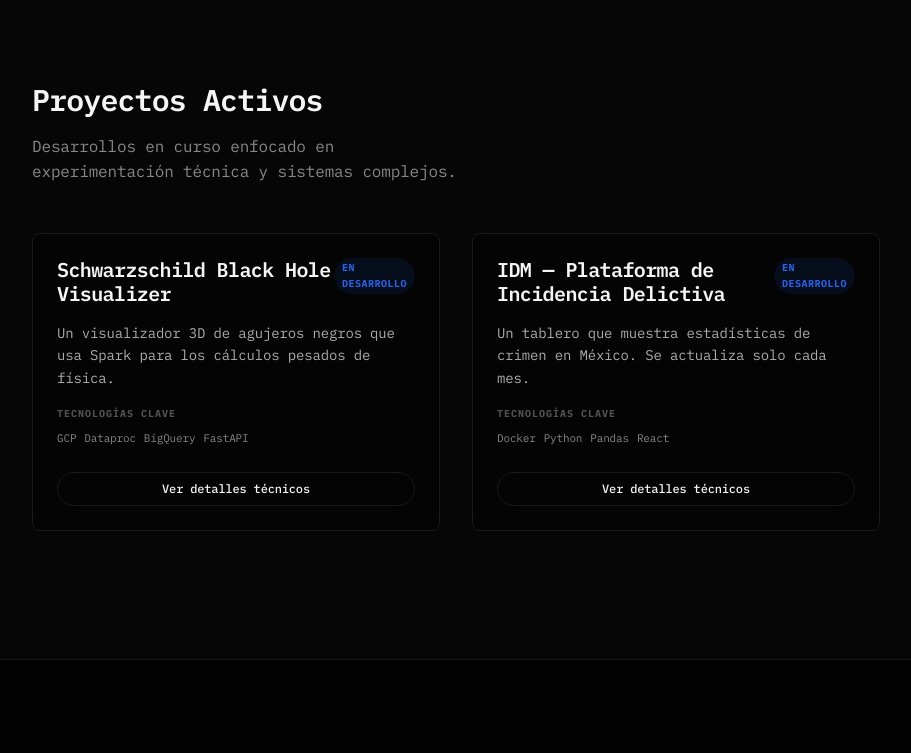
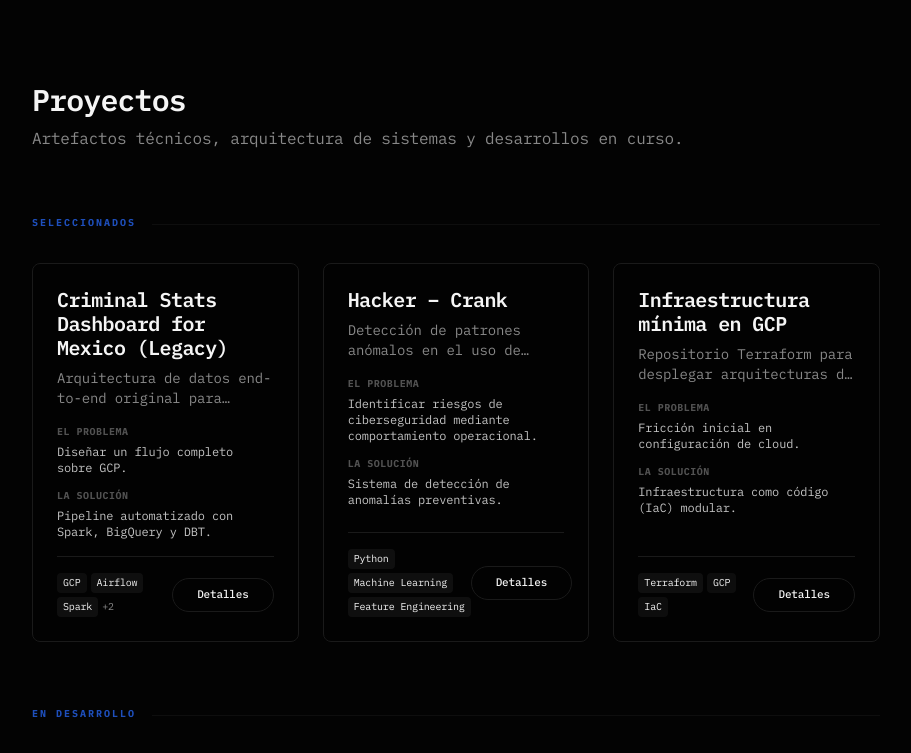
Before and after one commit to emilianolel/dnqxxt, a Next.js app: page / in a window 1280 px wide. Shown: the part 2080-2833 px from the top of the page, without its empty margins (184-1095 px from the left). Built offline with nearby package versions, Linux system fonts and the light colour scheme.

Commit message:
refactor: unify completed and active projects into a single section

```diff
--- a/src/app/page.tsx
+++ b/src/app/page.tsx
@@ -5,7 +5,6 @@ import { Impact } from "@/components/Impact";
 import { Experience } from "@/components/Experience";
 import { Stack } from "@/components/Stack";
 import { Projects } from "@/components/Projects";
-import { SideProjects } from "@/components/SideProjects";
 import { Thinking } from "@/components/Thinking";
 import { Interests } from "@/components/Interests";
 import { Partial } from "@/components/Partial";
@@ -14,15 +13,12 @@ import { FutureProjects } from "@/components/FutureProjects";
 import { projects } from "@/content/projects";
 
 export default function Home() {
-  const completedProjects = projects.filter(p => p.status === "completed" && p.featured);
-
   return (
     <main className="pt-16">
       <Hero />
       <About />
       <Impact />
-      <SideProjects projects={projects} />
-      <Projects projects={completedProjects} />
+      <Projects projects={projects} />
       <Experience />
       <Interests />
       <Partial />
--- a/src/components/Projects.tsx
+++ b/src/components/Projects.tsx
@@ -9,9 +9,16 @@ interface ProjectCardProps {
 
 export const ProjectCard: React.FC<ProjectCardProps> = ({ project }) => {
   return (
-    <Card className="flex flex-col h-full space-y-4">
+    <Card className="flex flex-col h-full space-y-4 group">
       <div className="space-y-2">
-        <h3 className="text-xl font-bold">{project.name}</h3>
+        <div className="flex justify-between items-start">
+          <h3 className="text-xl font-bold group-hover:text-foreground transition-colors">{project.name}</h3>
+          {project.status === "active" && (
+            <span className="px-2 py-0.5 rounded-full bg-accent/10 text-accent text-[9px] font-bold uppercase tracking-wider whitespace-nowrap">
+              En Desarrollo
+            </span>
+          )}
+        </div>
         <p className="text-sm text-muted line-clamp-2">{project.summary}</p>
       </div>
 
@@ -47,20 +54,47 @@ export const ProjectCard: React.FC<ProjectCardProps> = ({ project }) => {
 };
 
 export const Projects = ({ projects }: { projects: Project[] }) => {
+  const completedProjects = projects.filter(p => p.status === "completed");
+  const activeProjects = projects.filter(p => p.status === "active");
+
   return (
     <Section id="projects">
       <Container>
-        <div className="space-y-12">
+        <div className="space-y-16">
           <div className="flex flex-col space-y-2">
             <h2 className="text-3xl font-bold tracking-tight">Proyectos</h2>
-            <p className="text-muted">Artefactos técnicos y arquitectura de sistemas.</p>
+            <p className="text-muted">Artefactos técnicos, arquitectura de sistemas y desarrollos en curso.</p>
           </div>
 
-          <div className="grid grid-cols-1 md:grid-cols-2 lg:grid-cols-3 gap-6">
-            {projects.map((project) => (
-              <ProjectCard key={project.slug} project={project} />
-            ))}
-          </div>
+          {/* Subsección 1: Seleccionados */}
+          {completedProjects.length > 0 && (
+            <div className="space-y-8">
+              <div className="flex items-center gap-4">
+                <span className="text-[10px] font-bold uppercase tracking-[0.2em] text-accent/80">Seleccionados</span>
+                <div className="h-px bg-border flex-grow mt-0.5 opacity-50" />
+              </div>
+              <div className="grid grid-cols-1 md:grid-cols-2 lg:grid-cols-3 gap-6">
+                {completedProjects.map((project) => (
+                  <ProjectCard key={project.slug} project={project} />
+                ))}
+              </div>
+            </div>
+          )}
+
+          {/* Subsección 2: En Desarrollo */}
+          {activeProjects.length > 0 && (
+            <div className="space-y-8">
+              <div className="flex items-center gap-4">
+                <span className="text-[10px] font-bold uppercase tracking-[0.2em] text-accent/80">En Desarrollo</span>
+                <div className="h-px bg-border flex-grow mt-0.5 opacity-50" />
+              </div>
+              <div className="grid grid-cols-1 md:grid-cols-2 lg:grid-cols-3 gap-6">
+                {activeProjects.map((project) => (
+                  <ProjectCard key={project.slug} project={project} />
+                ))}
+              </div>
+            </div>
+          )}
         </div>
       </Container>
     </Section>
--- a/src/components/SideProjects.tsx
+++ /dev/null
@@ -1,66 +0,0 @@
-import React from "react";
-import { Project } from "@/content/projects";
-import { Container, Section, Card } from "./ui/Layout";
-import { ButtonLink } from "./ui/ButtonLink";
-
-export const SideProjects = ({ projects }: { projects: Project[] }) => {
-  const activeProjects = projects.filter((p) => p.status === "active");
-
-  if (activeProjects.length === 0) return null;
-
-  return (
-    <Section id="side-projects" className="bg-foreground/[0.01] border-b border-border">
-      <Container>
-        <div className="space-y-12">
-          <div className="space-y-4">
-            <h2 className="text-3xl font-bold tracking-tight">Proyectos Activos</h2>
-            <p className="text-muted max-w-xl text-balance">
-              Desarrollos en curso enfocado en experimentación técnica y sistemas complejos.
-            </p>
-          </div>
-
-          <div className="grid grid-cols-1 md:grid-cols-2 gap-8">
-            {activeProjects.map((project) => (
-              <Card key={project.slug} className="flex flex-col justify-between group">
-                <div className="space-y-4">
-                  <div className="flex justify-between items-start">
-                    <h3 className="text-xl font-bold group-hover:text-accent transition-colors">
-                      {project.name}
-                    </h3>
-                    <span className="px-2 py-0.5 rounded-full bg-accent/10 text-accent text-[10px] font-bold uppercase tracking-wider">
-                      En Desarrollo
-                    </span>
-                  </div>
-                  <p className="text-sm text-foreground/70 leading-relaxed">
-                    {project.summary}
-                  </p>
-
-                  <div className="space-y-2">
-                    <p className="text-[10px] font-bold uppercase tracking-widest text-muted/60">Tecnologías clave</p>
-                    <div className="flex flex-wrap gap-2">
-                      {project.stack.slice(0, 4).map((tech) => (
-                        <span key={tech} className="text-[11px] font-mono text-muted">
-                          {tech}
-                        </span>
-                      ))}
-                    </div>
-                  </div>
-                </div>
-
-                <div className="pt-6">
-                  <ButtonLink
-                    href={`/projects/${project.slug}`}
-                    variant="outline"
-                    className="w-full text-xs py-2"
-                  >
-                    Ver detalles técnicos
-                  </ButtonLink>
-                </div>
-              </Card>
-            ))}
-          </div>
-        </div>
-      </Container>
-    </Section>
-  );
-};
```
